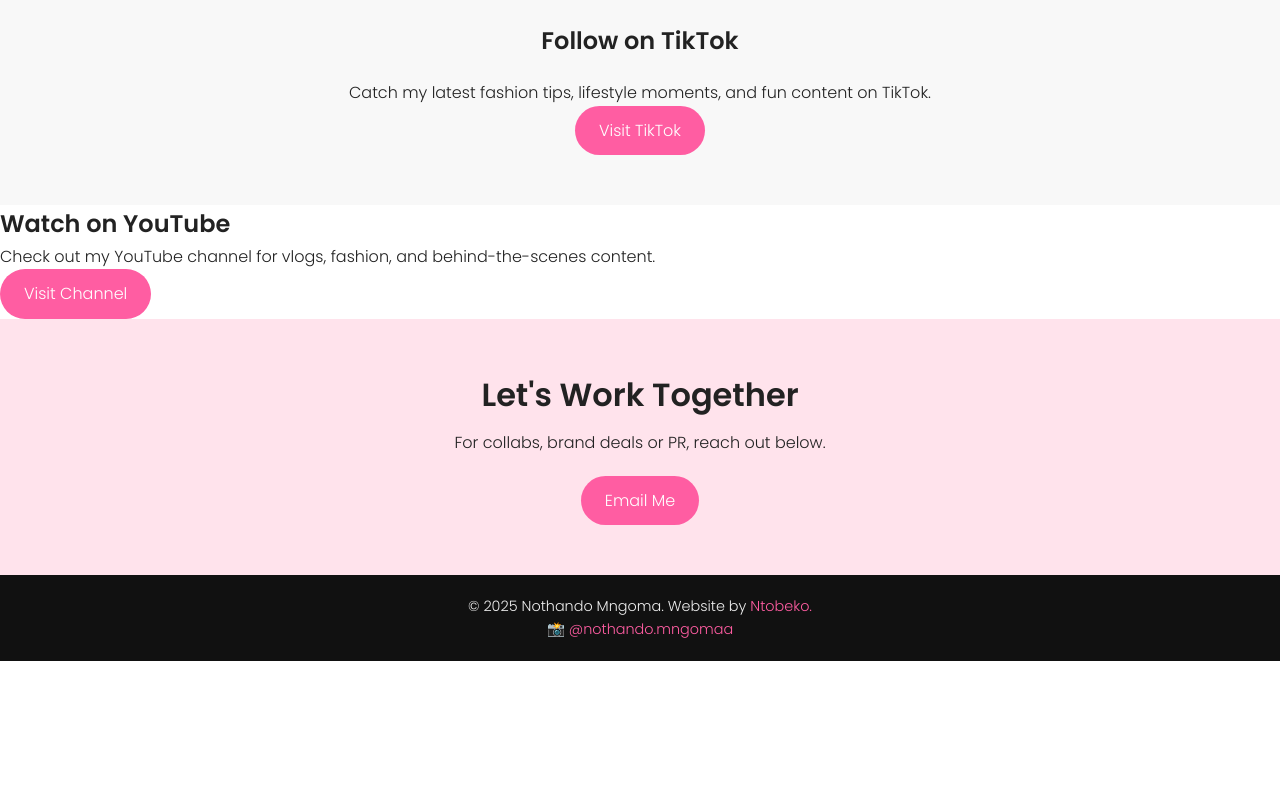
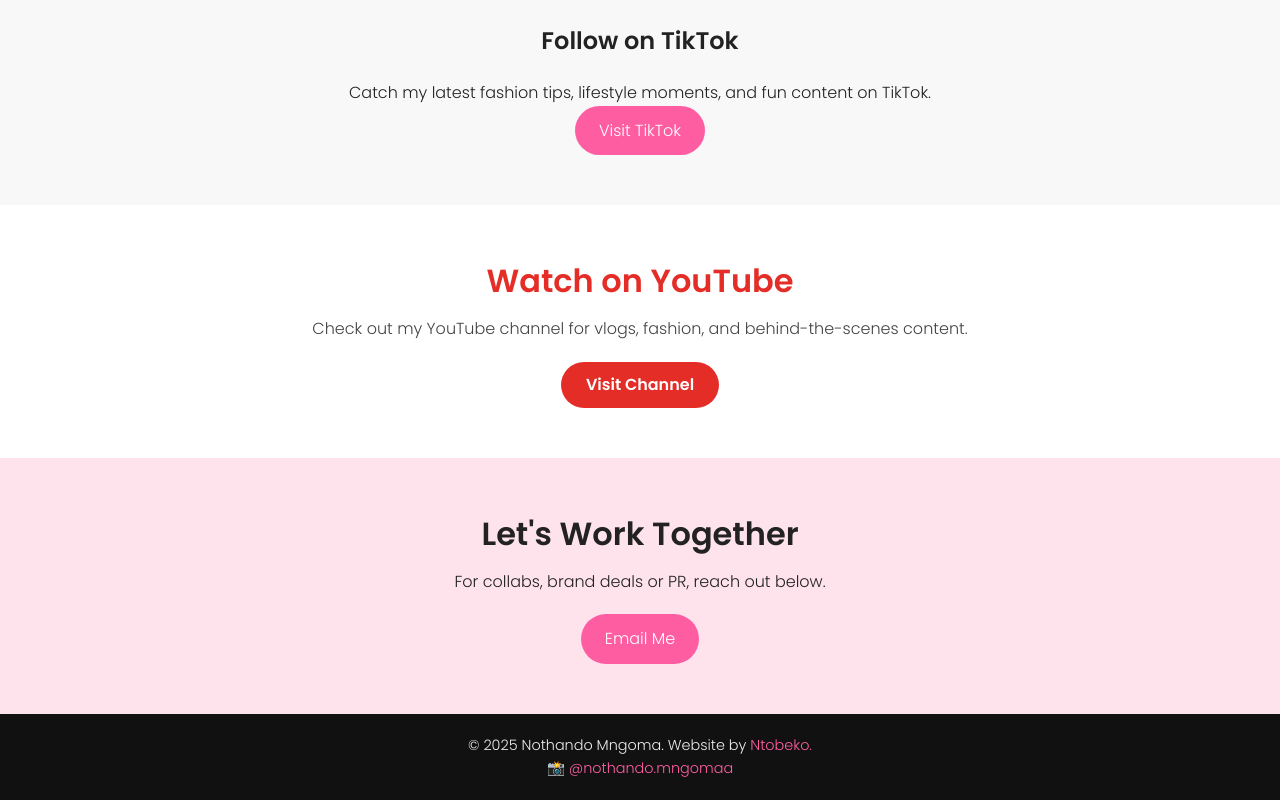
Before and after one commit to NKOGallardo/Influencer, a plain HTML site: page index.html in a window 1280 px wide. Shown: the part 1224-2024 px from the top of the page. Before the commit the page ends 1885 px from the top, so only its background shows below. Drawn offline with nearby package versions, Linux system fonts and the light colour scheme.

Commit message:
Update style.css
A youtube style

```diff
--- a/style.css
+++ b/style.css
@@ -185,14 +185,24 @@ input:checked + .slider:before {
   background-color: #111;
   color: #eee;
 }
+
 [data-theme="dark"] .hero {
   background: linear-gradient(to right, #1a1a1a, #2c2c2c);
 }
+
 [data-theme="dark"] .about,
 [data-theme="dark"] .contact,
 [data-theme="dark"] .tiktok {
   background-color: #1f1f1f;
 }
+
+[data-theme="dark"] .about,
+[data-theme="dark"] .contact,
+[data-theme="dark"] .youtube {
+  background-color: #1f1f1f;
+  color: #ddd;
+}
+
 [data-theme="dark"] .btn {
   background-color: #e04886;
 }
@@ -214,6 +224,39 @@ footer {
   transform: scale(0.97);
   box-shadow: 0 0 0 3px rgba(255,93,162,0.3);
 }
+
+.youtube {
+  padding: 50px 20px;
+  background: #fff;
+  text-align: center;
+}
+
+.youtube h2 {
+  font-size: 2rem;
+  color: #e52d27; /* YouTube red */
+  margin-bottom: 10px;
+}
+
+.youtube p {
+  font-size: 1rem;
+  margin-bottom: 20px;
+  color: #444;
+}
+
+.youtube .btn {
+  background: #e52d27;
+  color: white;
+  padding: 10px 25px;
+  border-radius: 25px;
+  text-decoration: none;
+  font-weight: bold;
+  transition: background 0.3s ease;
+}
+
+.youtube .btn:hover {
+  background: #cc1c1c;
+}
+
 
 /* ================================
    Responsive Design - Mobile First
```
